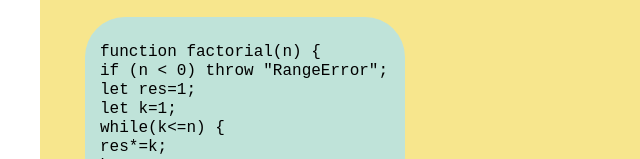
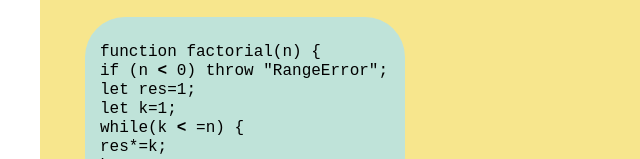
Before and after one commit to Andrey23500/rsschool-cv, a plain HTML site: page index.html in a window 1280 px wide. Shown: the part 793-952 px from the top of the page, 0-640 px from the left. Drawn offline with Linux system fonts and the light colour scheme.

Commit message:
fix: fix symbol

```diff
--- a/index.html
+++ b/index.html
@@ -53,10 +53,10 @@
 	<p>
 		<code>	function factorial(n) {
 		<Br>
-  		if (n &lt 0) throw "RangeError"; <Br>
+  		if (n <b>&lt;</b> 0) throw "RangeError"; <Br>
   		let res=1;<Br>
   		let k=1;<Br>
- 		while(k&lt=n) {<Br>
+ 		while(k <b>&lt;</b> =n) {<Br>
     	res*=k;<Br>
    		k++;<Br>
   		}<Br>
```
